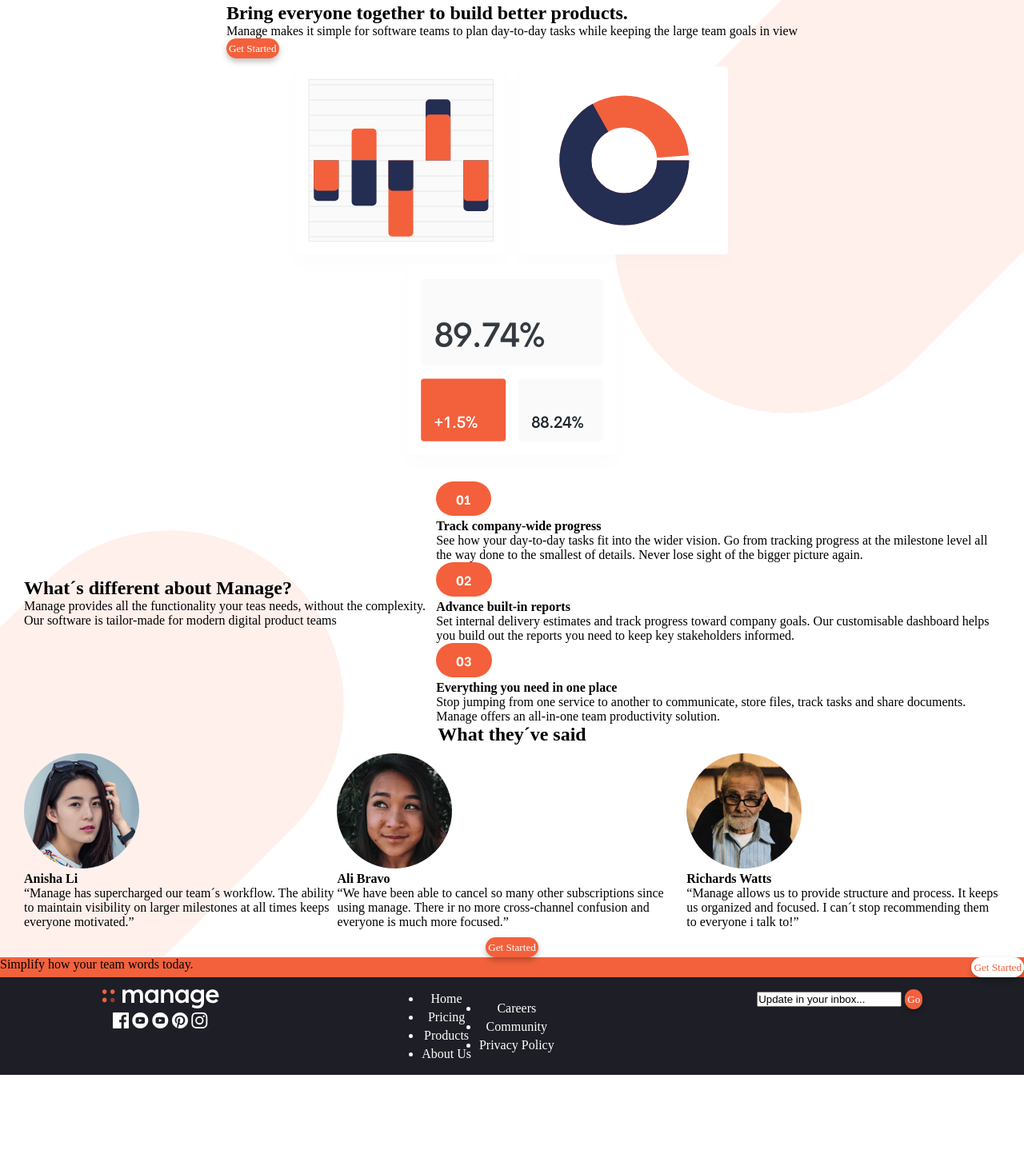
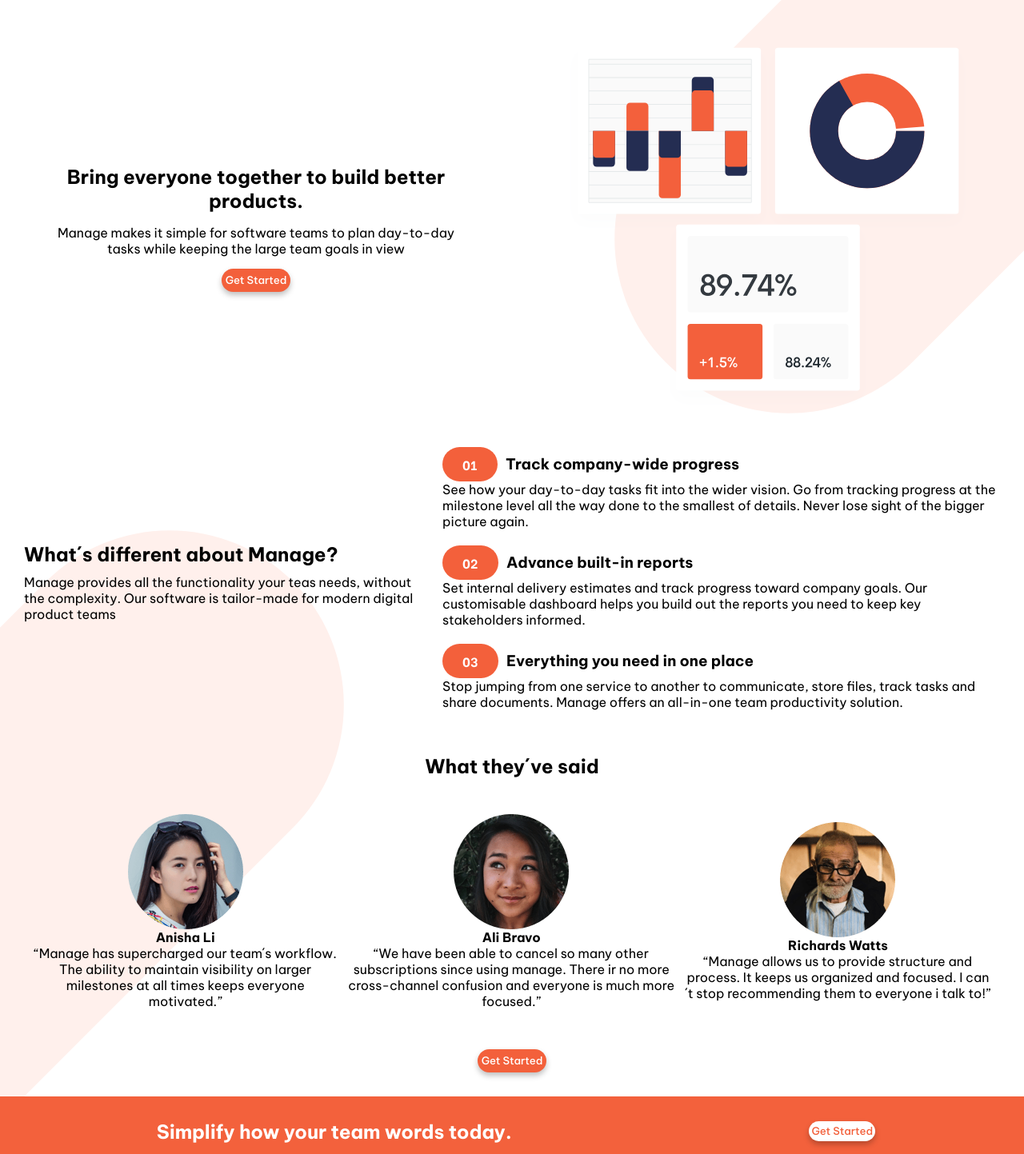
Before and after one commit to manuel-guz/DigitalHouse-course, a plain HTML site: page FRONT-END-1/Proyecto-Final/index.html in a window 1280 px wide. Shown: the part 137-1580 px from the top of the page at 80% size. Before the commit the page ends 1481 px from the top, so only its background shows below. Drawn offline with Linux system fonts and the light colour scheme.

Commit message:
style done

```diff
--- a/FRONT-END-1/Proyecto-Final/Style/Style.css
+++ b/FRONT-END-1/Proyecto-Final/Style/Style.css
@@ -1,3 +1,5 @@
+@import url('https://fonts.googleapis.com/css2?family=Be+Vietnam+Pro:wght@400;500;700&display=swap');
+
 /*WEB RESET*/
 *{
     margin:0px;
@@ -7,6 +9,9 @@
 
 /* Global styles*/
 
+h1, h2, h4, h3, p, a{
+    font-family: 'Be Vietnam Pro', sans-serif;
+}
 
 
 body{
@@ -19,7 +24,7 @@ header{
     justify-content: space-between;
 }
 .Header-a{
-    font-family: Be Vietnam;
+
     font-style: normal;
     font-weight: 500;
     font-size: 13px;
@@ -34,14 +39,14 @@ a{
     background: #F3603B;
     box-shadow: 0px 4px 7px rgba(0, 0, 0, 0.25);
     border-radius: 50px;
-    font-family: Be Vietnam;
+    font-family: 'Be Vietnam Pro', sans-serif;
     font-style: normal;
     font-weight: 500;
     font-size: 13.1806px;
     line-height: 19px;
     color: #FFFFFF;
     border:none;
-    padding: 3px;
+    padding: 5px;
 
 }
 
@@ -49,7 +54,7 @@ a{
     background: #FFFFFF;
     box-shadow: 0px 4px 7px rgba(0, 0, 0, 0.25);
     border-radius: 50px;
-    font-family: Be Vietnam;
+    font-family: 'Be Vietnam Pro', sans-serif;
     font-style: normal;
     font-weight: 500;
     font-size: 13.1806px;
@@ -59,30 +64,31 @@ a{
     padding: 3px;
 }
 
+input{
+    border:none;
+    border-radius: 50px;
+    padding: 10px 0px 10px 4px;
+}
 
-
-.Footer-a{
-font-family: Be Vietnam;
-font-style: normal;
-font-weight: normal;
-font-size: 16px;
-line-height: 23px;
-color: #FFFFFF;
-}
 
 .Main-footer{
     display: flex;
-    justify-content: space-between;
+    justify-content: space-around;
     flex-wrap: wrap;
     background: #F3613C;
+    align-items: center;
+    padding-left: 10px;
+    padding-top: 20px;
+    padding-bottom: 20px;
 }
-footer{
-    background: #1E1E26;
+.Main-footer h2{
+    font-style: normal;
+    font-weight: bold;
+    line-height: 48px;
+    letter-spacing: -0.005em;
+    color: #FFFFFF;
 }
-small{
-    text-align: center;
-    background: #1E1E26;
-}
+
 
 /*HEADER STYLE*/
 
@@ -99,21 +105,32 @@ header{
 
 
 
+.Illustration-Intro img{
+    width: 40vw;
+}
+.Illustration-Intro-Text{
+    width: 80vw;
+}
+
+
 
 .Graph-Text{
     display: flex;
-    flex-direction: row;
+    flex-direction: column;
     justify-content: space-around;
-    flex-wrap: wrap;
     align-items: center;
 
 }
 
+.Graph-Text .Illustration-Intro-Text {
+    display: flex;
+    flex-direction: column;
+    justify-content: center;
+    align-items: center;
+    text-align: center;
+    gap: 15px;
+}
 
-
-.Illustration-Intro img{
-    width: auto;
-}
 
 section.Manage-Topics{
     display: flex;
@@ -123,6 +140,30 @@ section.Manage-Topics{
 
     padding-left: 30px;
     padding-right: 30px;
+    gap: 10px;
+    margin-top: 20px;
+
+}
+
+section.Manage-Topics .Topic-Text h2{
+
+    margin-top: 10px;
+    margin-bottom: 10px;
+
+}
+
+
+section.Manage-Topics .Topic-Articles article{
+    margin-top: 20px;
+    margin-bottom: 20px;
+}
+
+.Topic-Articles article div{
+    display: flex;
+    flex-direction: row;
+    justify-content:left;
+    align-items: center;
+    gap: 10px;
 
 }
 
@@ -132,15 +173,39 @@ section.Manage-Topics{
     justify-content: space-around;
     align-items: center;
     gap: 10px;
+    margin-top: 15px;
+    margin-bottom: 15px;
+    margin-left: 10px;
+    margin-right: 10px;
+}
+.Avatar h2{
+    margin-top: 20px;
+    margin-bottom: 15px;
+}
+.Button-Main{
+    margin-top: 20px;
+    margin-bottom: 15px;
+}
+
+.Avatar-Cards article{
+    display: flex;
+    flex-direction: column;
+    justify-content: center;
+    align-items: center;
+    text-align: center;
+    margin-top: 20px;
+    margin-bottom: 20px;
 }
 
 footer{
+    background: #1E1E26;
     display: flex;
     flex-direction: column;
     justify-content: center;
     text-align: center;
     padding-top: 15px;
     padding-bottom: 15px;
+    gap: 10px;
 }
 .Footer-a{
     display: flex;
@@ -151,8 +216,9 @@ footer{
     text-decoration: none;
 }
 
-.Footer-a ul li a{
+.a-f li {
     text-decoration: none;
+    list-style: none;
 }
 
 
@@ -193,6 +259,17 @@ nav.Desktop-NavBar{
 
     /*BODY*/
 
+
+
+    .Graph-Text{
+        flex-direction: row;
+    }
+
+    .Illustration-Intro-Text{
+        order: -1;
+        width: 40vw;
+    }
+
     section.Manage-Topics{
         flex-direction: row;
 
--- a/FRONT-END-1/Proyecto-Final/index.html
+++ b/FRONT-END-1/Proyecto-Final/index.html
@@ -40,18 +40,21 @@
     <main>
         <section class="Graph-Text">
 
+            <div class="Illustration-Intro">
+                <img src="./img/illustration-intro.svg" alt="Graphics">
+            </div>
 
             <div class="Illustration-Intro-Text">
                 <h1>Bring everyone together to build better products.</h1>
                 <p>Manage makes it simple for software teams
                     to plan day-to-day tasks while keeping the
                     large team goals in view </p>
+
                 <button class="Orange-Button">Get Started</button>
+
             </div>
 
-            <div class="Illustration-Intro">
-                <img src="./img/illustration-intro.svg" alt="Graphics">
-            </div>
+
         </section>
 
 
@@ -65,20 +68,27 @@
 
             <div class="Topic-Articles">
                 <article>
+                    <div>
                     <img src="./img/Button-1.svg" alt="first target topic">
-                    <h4>Track company-wide progress</h4>
+                    <h3>Track company-wide progress</h3>
+                </div>
                     <p>See how your day-to-day tasks fit into the wider vision. Go from tracking progress at the milestone level all the way done to the smallest of details. Never lose sight of the bigger picture again.</p>
+
                 </article>
 
                 <article>
+                    <div>
                     <img src="./img/Button-2.svg" alt="second target topic">
-                    <h4>Advance built-in reports</h4>
+                    <h3>Advance built-in reports</h3>
+                </div>
                     <p>Set internal delivery estimates and track progress toward company goals. Our customisable dashboard helps you build out the reports you need to keep key stakeholders informed.</p>
                 </article>
 
                 <article>
+                    <div>
                     <img src="./img/Button-3.svg" alt="third target topic">
-                    <h4>Everything you need in one place</h4>
+                    <h3>Everything you need in one place</h3>
+                </div>
                     <p>Stop jumping from one service to another to communicate, store files, track tasks and share documents. Manage offers an all-in-one team productivity solution.</p>
                 </article>
             </div>
@@ -107,7 +117,7 @@
                     <p>“Manage allows us to provide structure and process. It keeps us organized and focused. I can´t stop recommending them to everyone i talk to!”</p>
                 </article>
             </div>
-            <div class="button-main">
+            <div class="Button-Main">
             <button class="Orange-Button">Get Started</button>
             </div>
         </section>
@@ -115,8 +125,8 @@
 
         <section class="Main-footer">
         <div>
-            <p>Simplify how your team
-                words today.</p>
+            <h2>Simplify how your team
+                words today.</h2>
         </div>
 
         <div>
@@ -139,14 +149,14 @@
 
 
         <div class="Footer-a">
-            <ul>
+            <ul class="a-f">
                 <li><a class="Footer-a" href="#">Home</a></li>
                 <li><a class="Footer-a" href="#">Pricing</a></li>
                 <li><a class="Footer-a" href="#">Products</a></li>
                 <li><a class="Footer-a" href="#">About Us</a></li>
             </ul>
 
-            <ul>
+            <ul class="a-f">
                 <li><a class="Footer-a" href="#">Careers</a></li>
                 <li><a class="Footer-a" href="#">Community</a></li>
                 <li><a class="Footer-a" href="#">Privacy Policy</a></li>
```
